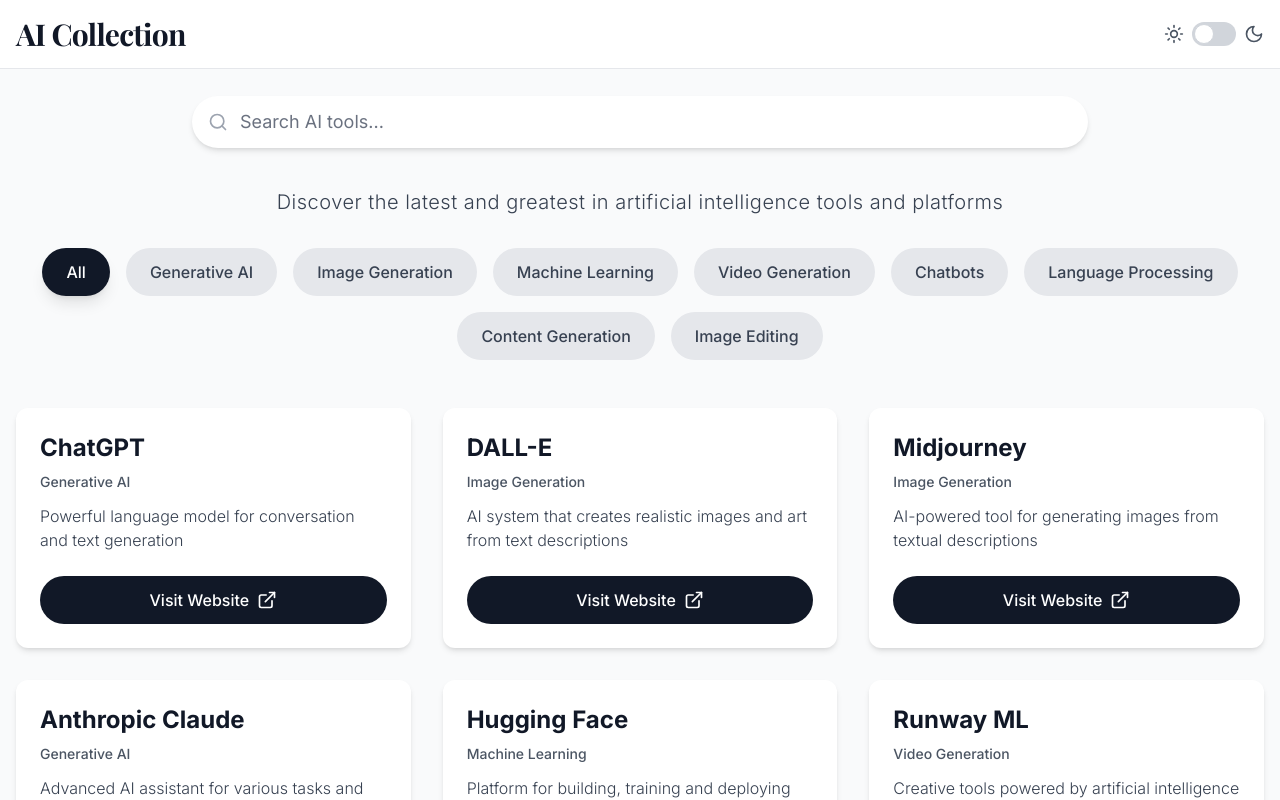
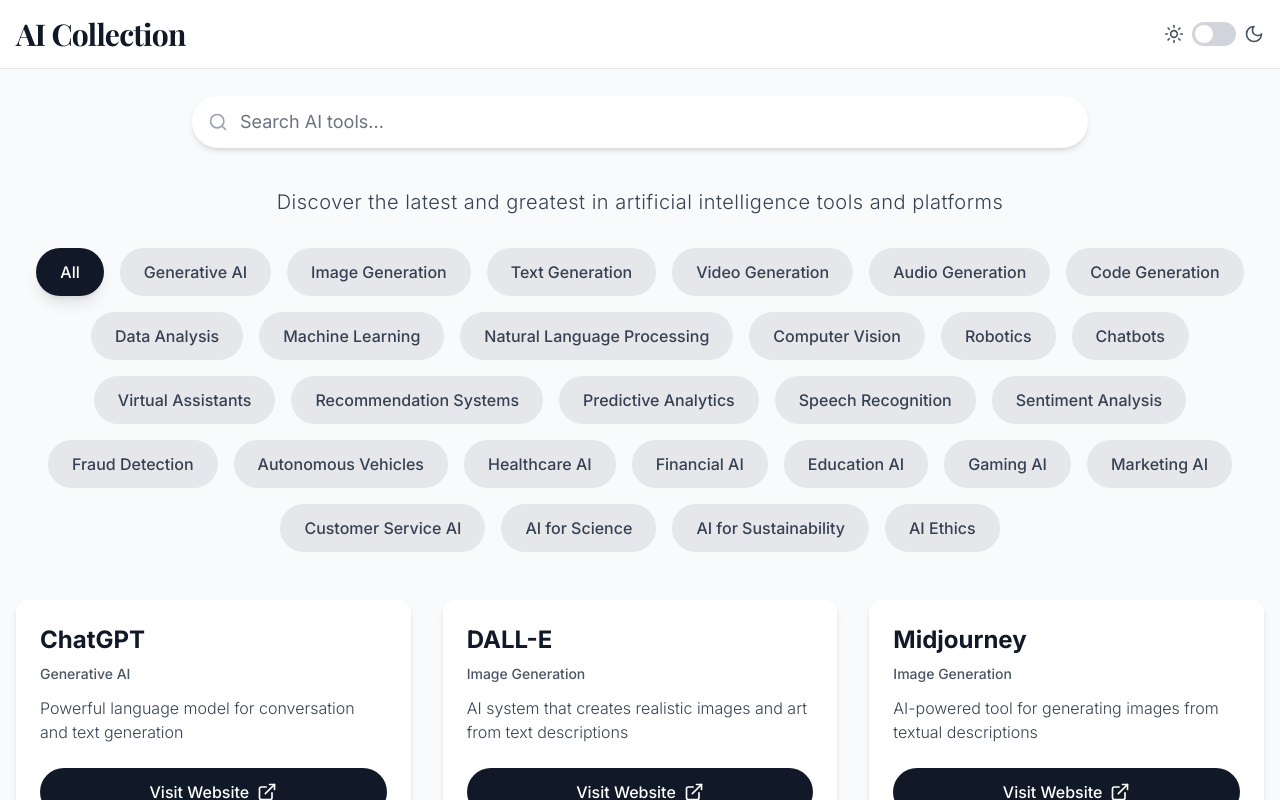
Before and after one commit to nirazp1/Cogniverse, a Next.js app: page / in a window 1280 px wide. Shown: the top 800 px of the page. Built offline with nearby package versions, Linux system fonts and the light colour scheme; a web font is replaced by a local one.

Commit message:
Updated List

```diff
--- a/src/app/page.tsx
+++ b/src/app/page.tsx
@@ -11,15 +11,38 @@ const aiWebsites = [
   { name: "ChatGPT", url: "https://chat.openai.com", description: "Powerful language model for conversation and text generation", category: "Generative AI" },
   { name: "DALL-E", url: "https://labs.openai.com", description: "AI system that creates realistic images and art from text descriptions", category: "Image Generation" },
   { name: "Midjourney", url: "https://www.midjourney.com", description: "AI-powered tool for generating images from textual descriptions", category: "Image Generation" },
-  { name: "Anthropic Claude", url: "https://www.anthropic.com", description: "Advanced AI assistant for various tasks and conversations", category: "Generative AI" },
-  { name: "Hugging Face", url: "https://huggingface.co", description: "Platform for building, training and deploying state-of-the-art ML models", category: "Machine Learning" },
-  { name: "Runway ML", url: "https://runwayml.com", description: "Creative tools powered by artificial intelligence", category: "Video Generation" },
-  { name: "Replika", url: "https://replika.ai", description: "AI companion for conversations and emotional support", category: "Chatbots" },
-  { name: "DeepL", url: "https://www.deepl.com", description: "AI-powered language translation tool", category: "Language Processing" },
-  { name: "Jasper", url: "https://www.jasper.ai", description: "AI writing assistant for creating content", category: "Content Generation" },
-  { name: "Lensa", url: "https://prisma-ai.com/lensa", description: "AI-powered photo and video editing app", category: "Image Editing" },
-  { name: "Stable Diffusion", url: "https://stability.ai", description: "Open-source text-to-image generation model", category: "Image Generation" },
+  { name: "Jasper", url: "https://www.jasper.ai", description: "AI writing assistant for creating content", category: "Text Generation" },
+  { name: "Copy.ai", url: "https://www.copy.ai", description: "AI-powered copywriting tool for marketing content", category: "Text Generation" },
   { name: "Synthesia", url: "https://www.synthesia.io", description: "AI video generation platform", category: "Video Generation" },
+  { name: "Lumen5", url: "https://lumen5.com", description: "Video creation platform powered by AI", category: "Video Generation" },
+  { name: "Descript", url: "https://www.descript.com", description: "All-in-one audio/video editing, transcription, and collaboration", category: "Audio Generation" },
+  { name: "Murf", url: "https://murf.ai", description: "AI-powered text-to-speech tool", category: "Audio Generation" },
+  { name: "GitHub Copilot", url: "https://github.com/features/copilot", description: "AI pair programmer that helps you write code faster", category: "Code Generation" },
+  { name: "Tabnine", url: "https://www.tabnine.com", description: "AI code completion tool", category: "Code Generation" },
+  { name: "Tableau", url: "https://www.tableau.com", description: "Visual analytics platform for data analysis", category: "Data Analysis" },
+  { name: "DataRobot", url: "https://www.datarobot.com", description: "AI-powered machine learning platform", category: "Machine Learning" },
+  { name: "TensorFlow", url: "https://www.tensorflow.org", description: "Open-source machine learning framework", category: "Machine Learning" },
+  { name: "Dialogflow", url: "https://cloud.google.com/dialogflow", description: "Natural language understanding platform for building conversational interfaces", category: "Natural Language Processing" },
+  { name: "Clarifai", url: "https://www.clarifai.com", description: "AI platform for computer vision, natural language processing, and audio recognition", category: "Computer Vision" },
+  { name: "RoboFlow", url: "https://roboflow.com", description: "Computer vision platform for building and deploying models", category: "Computer Vision" },
+  { name: "Boston Dynamics", url: "https://www.bostondynamics.com", description: "Advanced robotics company creating agile, mobile robots", category: "Robotics" },
+  { name: "Rasa", url: "https://rasa.com", description: "Open-source machine learning framework for automated text and voice-based conversations", category: "Chatbots" },
+  { name: "Replika", url: "https://replika.ai", description: "AI companion for conversations and emotional support", category: "Virtual Assistants" },
+  { name: "Amazon Personalize", url: "https://aws.amazon.com/personalize", description: "Machine learning service for creating individualized recommendations", category: "Recommendation Systems" },
+  { name: "H2O.ai", url: "https://www.h2o.ai", description: "Open-source machine learning platform for predictive analytics", category: "Predictive Analytics" },
+  { name: "Speechmatics", url: "https://www.speechmatics.com", description: "Automatic speech recognition technology", category: "Speech Recognition" },
+  { name: "MonkeyLearn", url: "https://monkeylearn.com", description: "Text analysis platform for sentiment analysis, classification, and extraction", category: "Sentiment Analysis" },
+  { name: "Darktrace", url: "https://www.darktrace.com", description: "AI-powered cyber defense platform", category: "Fraud Detection" },
+  { name: "Waymo", url: "https://waymo.com", description: "Autonomous driving technology company", category: "Autonomous Vehicles" },
+  { name: "IBM Watson Health", url: "https://www.ibm.com/watson-health", description: "AI-powered solutions for healthcare and life sciences", category: "Healthcare AI" },
+  { name: "Alpaca", url: "https://alpaca.markets", description: "API for stock trading and market data", category: "Financial AI" },
+  { name: "Century Tech", url: "https://www.century.tech", description: "AI-powered learning platform for education", category: "Education AI" },
+  { name: "Unity ML-Agents", url: "https://unity.com/products/machine-learning-agents", description: "Open-source toolkit for creating intelligent agents in Unity", category: "Gaming AI" },
+  { name: "Albert.ai", url: "https://albert.ai", description: "AI-powered marketing platform", category: "Marketing AI" },
+  { name: "Ada", url: "https://www.ada.cx", description: "AI-powered customer service chatbot", category: "Customer Service AI" },
+  { name: "DeepMind", url: "https://deepmind.com", description: "AI research company focusing on solving complex scientific problems", category: "AI for Science" },
+  { name: "Climate Change AI", url: "https://www.climatechange.ai", description: "Organization exploring AI applications for climate change mitigation and adaptation", category: "AI for Sustainability" },
+  { name: "AI Ethics Lab", url: "https://aiethicslab.com", description: "Research center focusing on the ethical implications of AI", category: "AI Ethics" },
 ]
 
 const categories = ["All", ...new Set(aiWebsites.map(website => website.category))]
```
